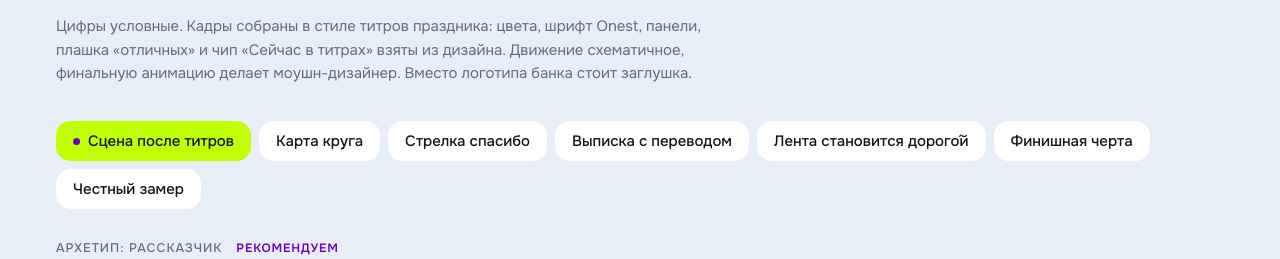
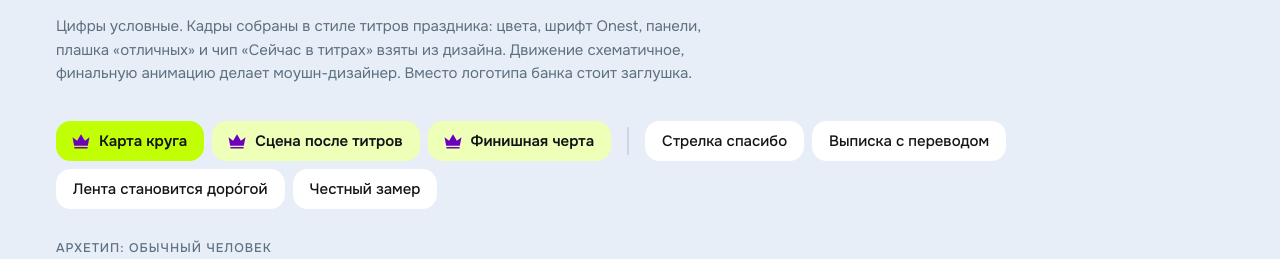
Before and after one commit to denismarsgpt-glitch/final-video-storyboard, a plain HTML site: page index.html in a window 1280 px wide. Shown: the part 387-646 px from the top of the page. Drawn offline with Linux system fonts and the light colour scheme; animation ran at ten frames a second.

Commit message:
Порядок вариантов, короны у трех лучших, ударение «доро́гой»
Сначала «Карта круга», «Сцена после титров», «Финишная черта», у них корона.
В названии «Лента становится доро́гой» ударение на второй слог.

Co-Authored-By: Claude Opus 5.5 <noreply@anthropic.com>

```diff
--- a/index.html
+++ b/index.html
@@ -173,6 +173,15 @@ h2{font-weight:600;letter-spacing:-.02em}
 .pill.minus b{color:var(--accent)}
 .card .pm{gap:6px}
 .card .pill{font-size:13.5px;padding:6px 10px;border-radius:10px}
+
+/* Three favourites */
+.tab.fav{background:#EEFFB8;border-color:#EEFFB8;font-weight:600}
+.tab.fav:hover{border-color:var(--lime)}
+.tab.fav[aria-selected="true"]{background:var(--lime);border-color:var(--lime)}
+.tab .crown{flex:none;fill:var(--accent);margin-left:-2px}
+.tab-sep{align-self:stretch;width:2px;border-radius:2px;background:var(--line);margin:6px 8px}
+.alt-name .crown{fill:var(--accent);margin-right:10px;vertical-align:0}
+.card.fav .thumb{box-shadow:0 0 0 3px var(--lime)}
 </style>
 
 <div class="wrap">
@@ -1607,8 +1616,8 @@ function registerConcept(c) { CONCEPTS.push(c); }
 })();
 
 /* ---- 04_pioneer.js ---- */
-/* Первопроходец: «Лента становится дорого́й». Лента встает, ее разделительная линия поворачивает вправо
-   и становится дорого́й. Цифры встают на нее отметками одного размера, последняя «1». Дальше пунктир.
+/* Первопроходец: «Лента становится дорóгой». Лента встает, ее разделительная линия поворачивает вправо
+   и становится дорóгой. Цифры встают на нее отметками одного размера, последняя «1». Дальше пунктир.
    Brand: the road is the lime header of the next circle that comes up under the last purple block and
    flattens into a lime strip (a panel of the tape, 16 px under the block). Ticks are dark rounded bars,
    numbers grow out of the strip, labels appear through the scramble. The phrase and the end frame
@@ -1819,8 +1828,8 @@ function registerConcept(c) { CONCEPTS.push(c); }
   registerConcept({
     id: 'pioneer',
     arch: 'Первопроходец',
-    name: 'Лента становится дорого́й',
-    idea: 'Лента впервые за три дня останавливается, а ее разделительная линия поворачивает вправо и становится дорого́й. Итоги встают на нее отметками одного размера, в конце сплошной линии самая крупная отметка: «1 / ' + ONE_CAP + '». Справа дорога уходит за край пунктиром, без обещаний.',
+    name: 'Лента становится дорóгой',
+    idea: 'Лента впервые за три дня останавливается, а ее разделительная линия поворачивает вправо и становится дорóгой. Итоги встают на нее отметками одного размера, в конце сплошной линии самая крупная отметка: «1 / ' + ONE_CAP + '». Справа дорога уходит за край пунктиром, без обещаний.',
     strong: 'Самый надежный шаблон: без имен и текстур внутри цифр, лучшая читаемость с 10 метров. Все отметки одной высоты, поэтому скромная цифра не выглядит недобором.',
     risk: 'Смысл держится на событии сильнее, чем в других вариантах: человек появляется только в «1». «Первый состав» и пунктир справа можно услышать как намек на продолжение, хотя про следующий год на экране ни слова.',
     take: 'Правила размеров и надежность шаблона: все цифры одной высоты, появляются целиком и стоят не меньше 5 секунд.',
@@ -2478,7 +2487,7 @@ var INTRO = {
   "minus": ["Деньги рядом со спасибо", "Можно прочитать как «спасибо вместо премии»"]
  },
  "pioneer": {
-  "one": "Лента поворачивает и становится дорого́й, а цифры встают на нее отметками.",
+  "one": "Лента поворачивает и становится дорóгой, а цифры встают на нее отметками.",
   "plus": ["Самый надежный шаблон", "Лучше всех читается издалека"],
   "minus": ["Больше про праздник, чем про людей", "Пунктир намекает на следующий год"]
  },
@@ -2498,12 +2507,22 @@ var INTRO = {
 (function () {
   'use strict';
   var reduce = !!(window.matchMedia && window.matchMedia('(prefers-reduced-motion: reduce)').matches);
+  /* order of the creative partner: the three favourites first, then the rest */
+  var ORDER = ['everyperson', 'after-credits', 'athlete', 'matchmaker', 'translator', 'pioneer', 'scientist'];
+  var TOP = { 'everyperson': 1, 'after-credits': 1, 'athlete': 1 };
+  CONCEPTS.sort(function (a, b) { var i = ORDER.indexOf(a.id), j = ORDER.indexOf(b.id); return (i < 0 ? 99 : i) - (j < 0 ? 99 : j); });
   var byId = {}; CONCEPTS.forEach(function (c) { byId[c.id] = c; });
   var REC = CONCEPTS.filter(function (c) { return c.recommended; })[0] || CONCEPTS[0];
-  var cur = REC;
+  var cur = CONCEPTS[0];
 
   function $(id) { return document.getElementById(id); }
   function el(tag, cls, txt) { var e = document.createElement(tag); if (cls) e.className = cls; if (txt != null) e.textContent = txt; return e; }
+  /* small crown for the three favourites */
+  function crown() {
+    var NS = 'http://www.w3.org/2000/svg', s = document.createElementNS(NS, 'svg'), p = document.createElementNS(NS, 'path');
+    s.setAttribute('viewBox', '0 0 20 16'); s.setAttribute('width', '20'); s.setAttribute('height', '16'); s.setAttribute('class', 'crown'); s.setAttribute('aria-hidden', 'true');
+    p.setAttribute('d', 'M1.5 4.2l4.6 3.6L10 1.2l3.9 6.6 4.6-3.6-1.7 8.6H3.2zM3.4 14h13.2v1.6H3.4z'); s.appendChild(p); return s;
+  }
   function fmt(x) { var neg = x < 0, v = neg ? Math.ceil(-x) : Math.floor(x), m = Math.floor(v / 60), s = v % 60; return (neg ? '−' : '') + m + ':' + (s < 10 ? '0' : '') + s; }
 
   var screenEl = $('screen'), main = $('main'), mctx = main.getContext('2d');
@@ -2541,8 +2560,8 @@ var INTRO = {
   /* ---------- building blocks ---------- */
   function buildTabs() {
     CONCEPTS.forEach(function (c, i) {
-      var b = el('button', 'tab'); b.type = 'button'; b.id = 'tab-' + c.id; b.setAttribute('role', 'tab'); b.setAttribute('aria-controls', 'panel');
-      if (c.recommended) { var d = el('span', 'dot'); d.setAttribute('aria-hidden', 'true'); b.appendChild(d); b.title = 'Рекомендуем'; }
+      var b = el('button', 'tab' + (TOP[c.id] ? ' fav' : '')); b.type = 'button'; b.id = 'tab-' + c.id; b.setAttribute('role', 'tab'); b.setAttribute('aria-controls', 'panel');
+      if (TOP[c.id]) { b.appendChild(crown()); b.title = 'Лучшие три'; }
       b.appendChild(document.createTextNode(c.name));
       b.addEventListener('click', function () { select(c.id, true); });
       b.addEventListener('keydown', function (e) {
@@ -2550,6 +2569,7 @@ var INTRO = {
         if (j == null) return; e.preventDefault(); j = (j + CONCEPTS.length) % CONCEPTS.length; tabBtns[j].focus(); select(CONCEPTS[j].id, true);
       });
       tabsEl.appendChild(b); tabBtns.push(b);
+      if (TOP[c.id] && !TOP[(CONCEPTS[i + 1] || {}).id]) { var sep = el('span', 'tab-sep'); sep.setAttribute('aria-hidden', 'true'); tabsEl.appendChild(sep); }
     });
   }
   function renderTabs() { tabBtns.forEach(function (b, i) { var on = CONCEPTS[i] === cur; b.setAttribute('aria-selected', String(on)); b.tabIndex = on ? 0 : -1; }); $('panel').setAttribute('aria-labelledby', 'tab-' + cur.id); }
@@ -2611,7 +2631,7 @@ var INTRO = {
       function open() { select(c.id, true); toPlayer(); }
       b.addEventListener('click', open); card.appendChild(b);
       var row = el('div', 'row'); row.appendChild(el('span', 'eyebrow', c.arch)); if (c.recommended) row.appendChild(el('span', 'chip', 'Рекомендуем')); card.appendChild(row);
-      card.appendChild(el('h3', 'alt-name', c.name));
+      var h = el('h3', 'alt-name'); if (TOP[c.id]) { h.appendChild(crown()); card.classList.add('fav'); } h.appendChild(document.createTextNode(c.name)); card.appendChild(h);
       var xi = INTROS[c.id];
       card.appendChild(el('p', 'one-s', xi ? xi.one : c.idea));
       if (xi) card.appendChild(pills(xi));
```
